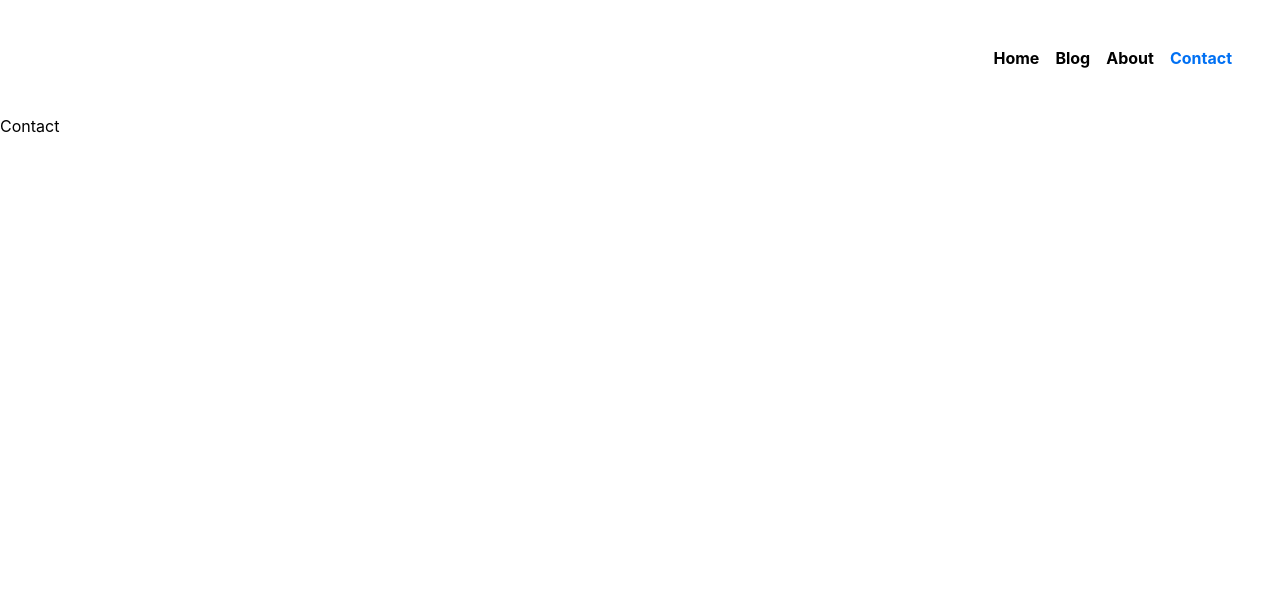
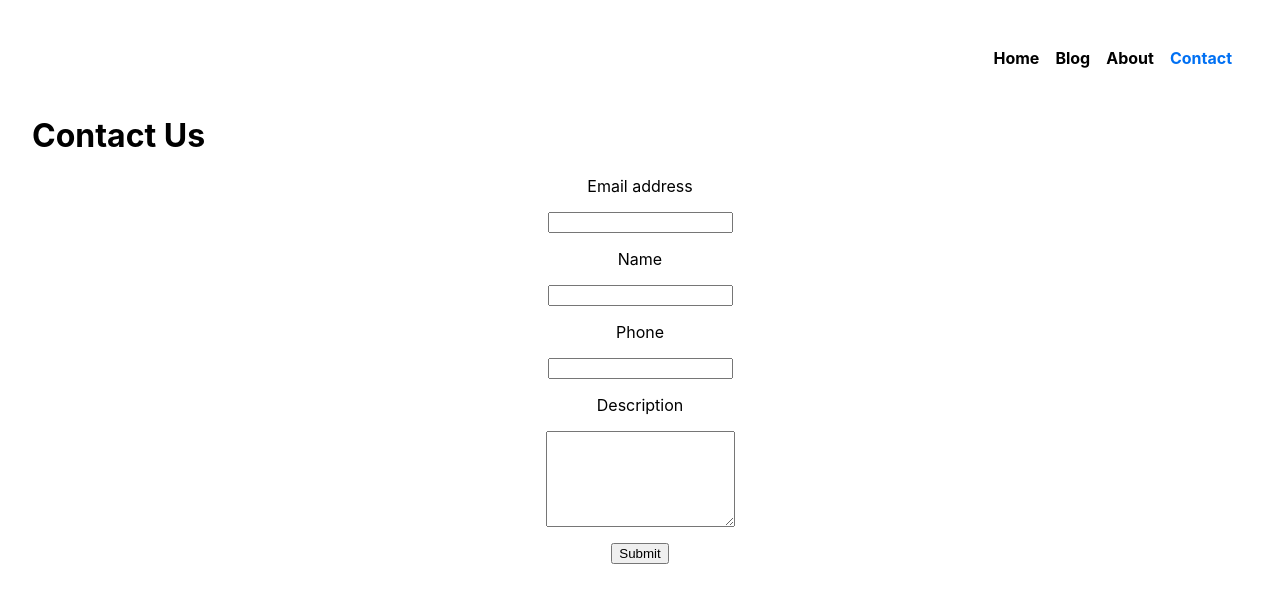
Before and after one commit to heyitsuzair/huntingcode-next, a Next.js app: page /contact in a window 1280 px wide. Shown: the top 602 px of the page. Built offline with nearby package versions, Linux system fonts and the light colour scheme.

Commit message:
postContact API Integerated

```diff
--- a/contactdata/4.json
+++ b/contactdata/4.json
@@ -1 +1 @@
-{"name":"Muhammad Uzair","phone":"12456","desc":"Good Boy","email":"uzair@gmail.com"}
+{"name":"uzair","email":"uzairdevil354123@gmail.com","phone":"032232","desc":"nefoeoefefoefnefno"}
--- /dev/null
+++ b/contactdata/5.json
@@ -0,0 +1 @@
+{"name":"Muhammad Uzair","email":"uzairdevil354123@gmail.com","phone":"03233337187","desc":"npnenefnefpn"}
--- /dev/null
+++ b/contactdata/6.json
@@ -0,0 +1 @@
+{"name":"Muhammad Uzair","email":"uzairdevil354123@gmail.com","phone":"03233337187","desc":"pddnpdnpnwd"}
--- a/pages/contact.js
+++ b/pages/contact.js
@@ -1,7 +1,96 @@
-import React from "react";
+import React, { useState } from "react";
+import styles from "../styles/Contact.module.css";
+import axios from "axios";
+import { postContact } from "../utils/api";
+const Contact = () => {
+  const [name, setname] = useState();
+  const [email, setemail] = useState();
+  const [phone, setphone] = useState();
+  const [desc, setdesc] = useState();
 
-const Contact = () => {
-  return <div>Contact</div>;
+  const handleFormSubmit = async (e) => {
+    e.preventDefault();
+    try {
+      let apiData = {
+        name,
+        email,
+        phone,
+        desc,
+      };
+      const { data } = await axios.post(postContact, apiData);
+    } catch (error) {
+      console.warn(error);
+    }
+  };
+
+  return (
+    <div className={styles.container}>
+      <h1>Contact Us</h1>
+      <form onSubmit={handleFormSubmit}>
+        <div class={`mb-3 ${styles.grid}`}>
+          <label for="exampleInputEmail1" class="form-label">
+            Email address
+          </label>
+          <input
+            type="email"
+            class="form-control"
+            id="exampleInputEmail1"
+            name="email"
+            value={email}
+            required
+            onChange={(e) => setemail(e.target.value)}
+            aria-describedby="emailHelp"
+          />
+
+          <div class={`mb-3 ${styles.grid}`}>
+            <label for="exampleInputName1" class="form-label">
+              Name
+            </label>
+            <input
+              name="name"
+              type="text"
+              class="form-control"
+              value={name}
+              required
+              onChange={(e) => setname(e.target.value)}
+              id="exampleInputName1"
+            />
+          </div>
+          <div class={`mb-3 ${styles.grid}`}>
+            <label for="exampleInputTel1" class="form-label">
+              Phone
+            </label>
+            <input
+              name="phone"
+              type="tel"
+              class="form-control"
+              id="exampleInputTel1"
+              value={phone}
+              required
+              onChange={(e) => setphone(e.target.value)}
+            />
+          </div>
+          <div class={`mb-3 ${styles.grid}`}>
+            <label for="exampleInputDescription1" class="form-label">
+              Description
+            </label>
+            <textarea
+              onChange={(e) => setdesc(e.target.value)}
+              name="desc"
+              rows={6}
+              cols={21}
+              required
+            >
+              {desc}
+            </textarea>
+          </div>
+          <button type="submit" class="btn btn-primary">
+            Submit
+          </button>
+        </div>
+      </form>
+    </div>
+  );
 };
 
 export default Contact;
--- /dev/null
+++ b/styles/Contact.module.css
@@ -0,0 +1,20 @@
+.grid {
+  display: flex;
+  align-items: center;
+  justify-content: center;
+  flex-direction: column;
+  gap: 1rem;
+}
+.container {
+  padding: 0 2rem;
+}
+.main {
+  flex: 1;
+  display: flex;
+  flex-direction: column;
+  justify-content: center;
+  align-items: center;
+}
+.textCenter {
+  text-align: center;
+}
--- a/utils/api.js
+++ b/utils/api.js
@@ -1,3 +1,4 @@
 export const host = "http://localhost:3000/";
 export const fetchBlogs = host + "api/blogs";
 export const fetchBlog = host + "api/getBlog?slug=";
+export const postContact = host + "api/postContact";
```
